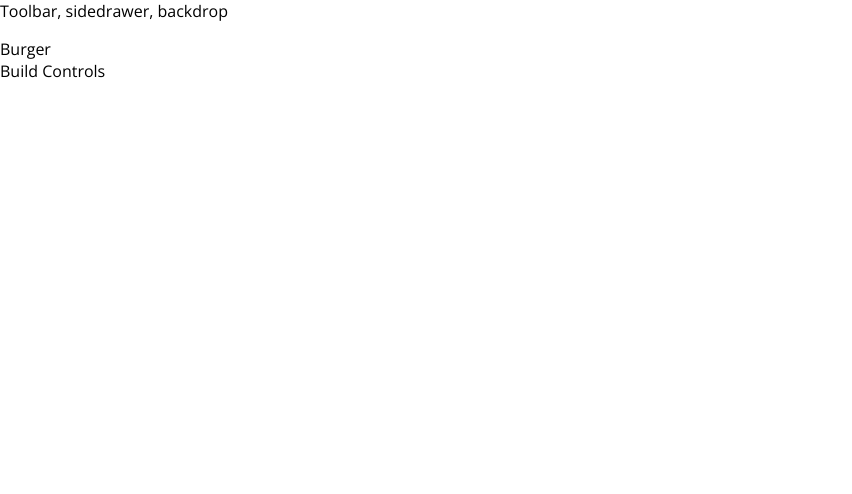
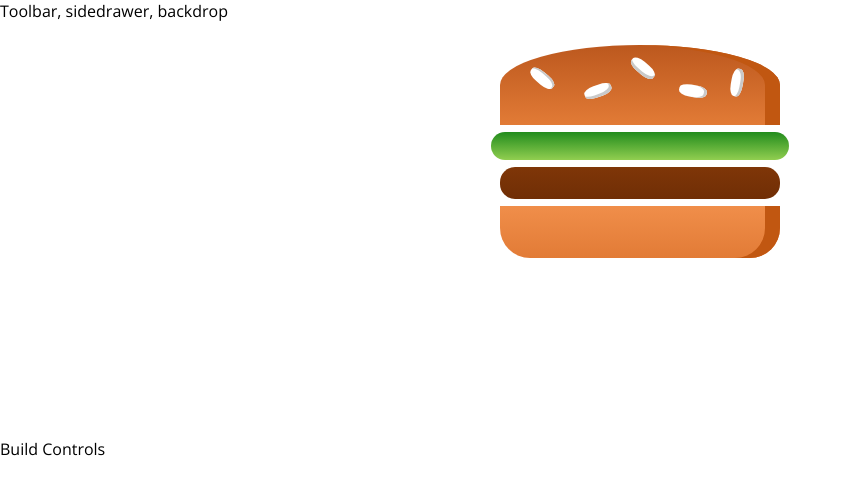
Before and after one commit to mdewree/react-complete-guide, a React app in the folder burger-app/: page / in a window 1280 px wide. Shown: the top 494 px of the page, without its empty margins (0-852 px from the left). Built offline with nearby package versions, Linux system fonts and the light colour scheme.

Commit message:
Starting Burger Component

```diff
--- /dev/null
+++ b/burger-app/src/components/Burger/Burger.css
@@ -0,0 +1,30 @@
+.Burger {
+    width: 100%;
+    margin: auto;
+    height: 250px;
+    overflow: scroll;
+    text-align: center;
+    font-weight: bold;
+    font-size: 1.2rem;
+}
+
+@media (min-width: 1000px) and (min-height: 700px) {
+    .Burger {
+        width: 700px;
+        height: 600px;
+    }
+}
+
+@media (min-width: 500px) and (min-height: 401px) {
+    .Burger {
+        width: 450px;
+        height: 400px;
+    }
+}
+
+@media (min-width: 500px) and (min-height: 400px) {
+    .Burger {
+        width: 350px;
+        height: 400px;
+    }
+}
--- a/burger-app/src/components/Burger/Burger.js
+++ b/burger-app/src/components/Burger/Burger.js
@@ -0,0 +1,17 @@
+import React from 'react';
+
+import BurgerIngredient from './BurgerIngredient/BurgerIngredient';
+import classes from './Burger.css';
+
+const burger = (props) => {
+    return (
+        <div className={classes.Burger}>
+            <BurgerIngredient type="bread-top" />
+            <BurgerIngredient type="salad" />
+            <BurgerIngredient type="meat" />
+            <BurgerIngredient type="bread-bottom" />
+        </div>
+    );
+}
+
+export default burger;
--- a/burger-app/src/containers/BurgerBuilder/BurgerBuilder.js
+++ b/burger-app/src/containers/BurgerBuilder/BurgerBuilder.js
@@ -1,12 +1,13 @@
 import React, { Component } from 'react';
 
 import Aux from '../../hoc/Aux';
+import Burger from '../../components/Burger/Burger';
 
 class BurgerBuilder extends Component {
     render() {
         return (
             <Aux>
-                <div>Burger</div>
+                <Burger />
                 <div>Build Controls</div>
             </Aux>
         );
```
